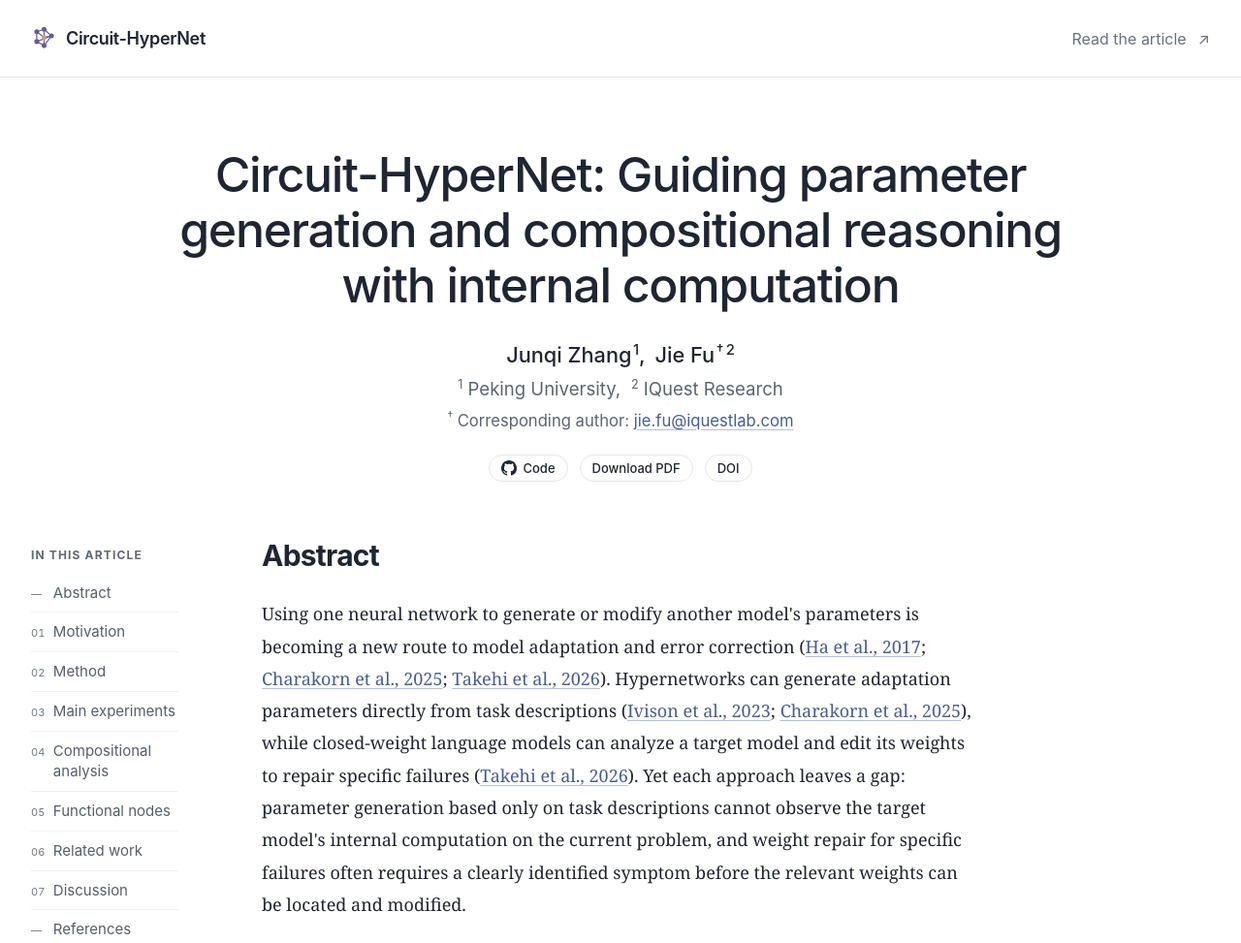
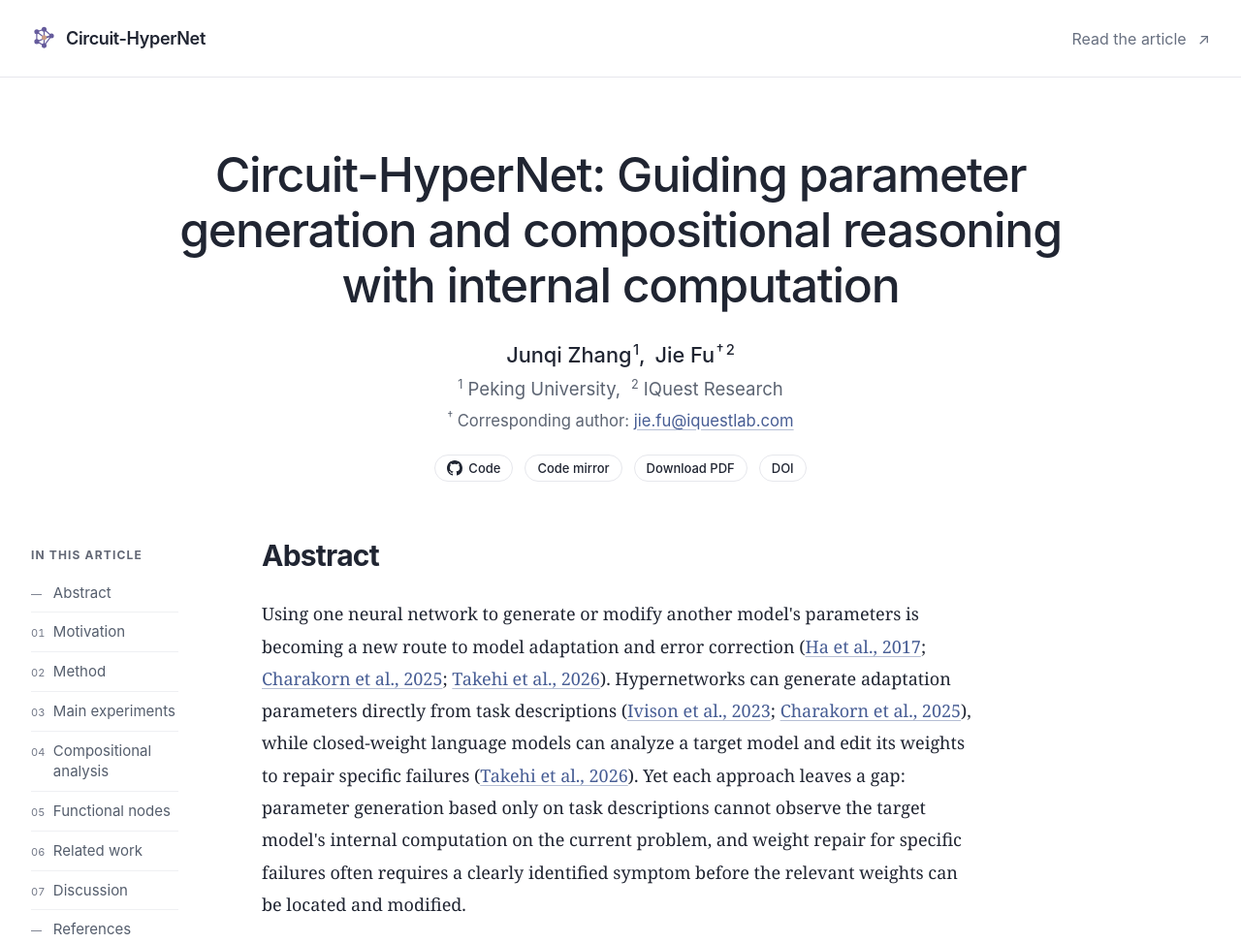
Before and after one commit to hitzjq/Circuit-HyperNet-Blog, a plain HTML site: page index.html in a window 1280 px wide. Shown: the top 973 px of the page at 97% size. Drawn offline with Linux system fonts and the light colour scheme.

Commit message:
Link the public code and experiment records mirror

```diff
--- a/index.html
+++ b/index.html
@@ -43,7 +43,7 @@
         <p class="author-affiliations"><span><sup>1</sup> Peking University,</span> <span><sup>2</sup> IQuest Research</span></p>
         <p class="author-note"><sup>†</sup> Corresponding author: <a href="mailto:jie.fu@iquestlab.com">jie.fu@iquestlab.com</a></p>
       </div>
-      <div class="hero-meta"><a class="repo-link" href="https://github.com/Veri-Safe/circuit-hypernet" target="_blank" rel="noopener noreferrer" aria-label="View Circuit-HyperNet code on GitHub"><svg width="16" height="16" viewBox="0 0 24 24" aria-hidden="true" focusable="false" fill="currentColor"><path d="M12 0C5.37 0 0 5.37 0 12c0 5.31 3.435 9.795 8.205 11.385.6.105.825-.255.825-.57 0-.285-.015-1.23-.015-2.235-3.015.555-3.795-.735-4.035-1.41-.135-.345-.72-1.41-1.23-1.695-.42-.225-1.02-.78-.015-.795.945-.015 1.62.87 1.845 1.23 1.08 1.815 2.805 1.305 3.495.99.105-.78.42-1.305.765-1.605-2.67-.3-5.46-1.335-5.46-5.925 0-1.305.465-2.385 1.23-3.225-.12-.3-.54-1.53.12-3.18 0 0 1.005-.315 3.3 1.23.96-.27 1.98-.405 3-.405s2.04.135 3 .405c2.295-1.56 3.3-1.23 3.3-1.23.66 1.65.24 2.88.12 3.18.765.84 1.23 1.905 1.23 3.225 0 4.605-2.805 5.625-5.475 5.925.435.375.81 1.095.81 2.22 0 1.605-.015 2.895-.015 3.3 0 .315.225.69.825.57A12.02 12.02 0 0 0 24 12c0-6.63-5.37-12-12-12Z"/></svg>Code</a><a class="repo-link" href="Circuit-HyperNet.pdf" download>Download PDF</a><a class="repo-link" href="https://doi.org/10.5281/zenodo.24566714" aria-label="Report DOI 10.5281/zenodo.24566714">DOI</a></div>
+      <div class="hero-meta"><a class="repo-link" href="https://github.com/Veri-Safe/circuit-hypernet" target="_blank" rel="noopener noreferrer" aria-label="View Circuit-HyperNet code on GitHub"><svg width="16" height="16" viewBox="0 0 24 24" aria-hidden="true" focusable="false" fill="currentColor"><path d="M12 0C5.37 0 0 5.37 0 12c0 5.31 3.435 9.795 8.205 11.385.6.105.825-.255.825-.57 0-.285-.015-1.23-.015-2.235-3.015.555-3.795-.735-4.035-1.41-.135-.345-.72-1.41-1.23-1.695-.42-.225-1.02-.78-.015-.795.945-.015 1.62.87 1.845 1.23 1.08 1.815 2.805 1.305 3.495.99.105-.78.42-1.305.765-1.605-2.67-.3-5.46-1.335-5.46-5.925 0-1.305.465-2.385 1.23-3.225-.12-.3-.54-1.53.12-3.18 0 0 1.005-.315 3.3 1.23.96-.27 1.98-.405 3-.405s2.04.135 3 .405c2.295-1.56 3.3-1.23 3.3-1.23.66 1.65.24 2.88.12 3.18.765.84 1.23 1.905 1.23 3.225 0 4.605-2.805 5.625-5.475 5.925.435.375.81 1.095.81 2.22 0 1.605-.015 2.895-.015 3.3 0 .315.225.69.825.57A12.02 12.02 0 0 0 24 12c0-6.63-5.37-12-12-12Z"/></svg>Code</a><a class="repo-link" href="https://github.com/hitzjq/Circuit-Hypernet" target="_blank" rel="noopener noreferrer" aria-label="View the public Circuit-HyperNet code mirror on GitHub">Code mirror</a><a class="repo-link" href="Circuit-HyperNet.pdf" download>Download PDF</a><a class="repo-link" href="https://doi.org/10.5281/zenodo.24566714" aria-label="Report DOI 10.5281/zenodo.24566714">DOI</a></div>
     </div>
     <div class="reading-layout">
       <aside class="contents" aria-label="On this page"><p class="contents-label">IN THIS ARTICLE</p><a href="#abstract"><span class="nav-number">—</span><span>Abstract</span></a>
```
Also changed, not shown: ttft_results.html (+1 -0 lines), 1 other file.
